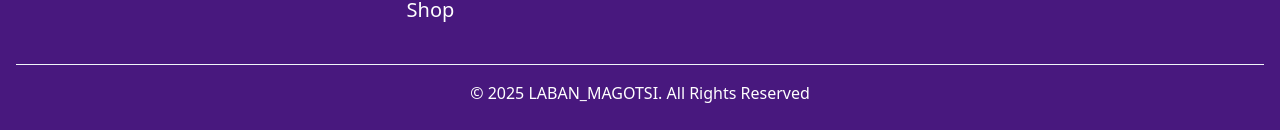
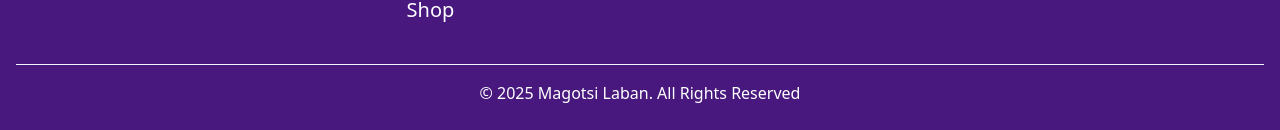
Before and after one commit to Labann/shop, a Next.js app in the folder client/: page / in a window 1280 px wide. Shown: the part 1916-2046 px from the top of the page. Built offline with nearby package versions, Linux system fonts and the light colour scheme; no server answers.

Commit message:
uploaded products

```diff
--- a/client/app/components/Footer.tsx
+++ b/client/app/components/Footer.tsx
@@ -45,7 +45,7 @@ const Footer  = () => {
                 </div>
             </div>
             <div className="text-center border-t border-slate-100 py-4">
-                <p>© 2025 LABAN_MAGOTSI. All Rights Reserved</p>
+                <p>© 2025 Magotsi Laban. All Rights Reserved</p>
             </div>
         </div>
     )
```
